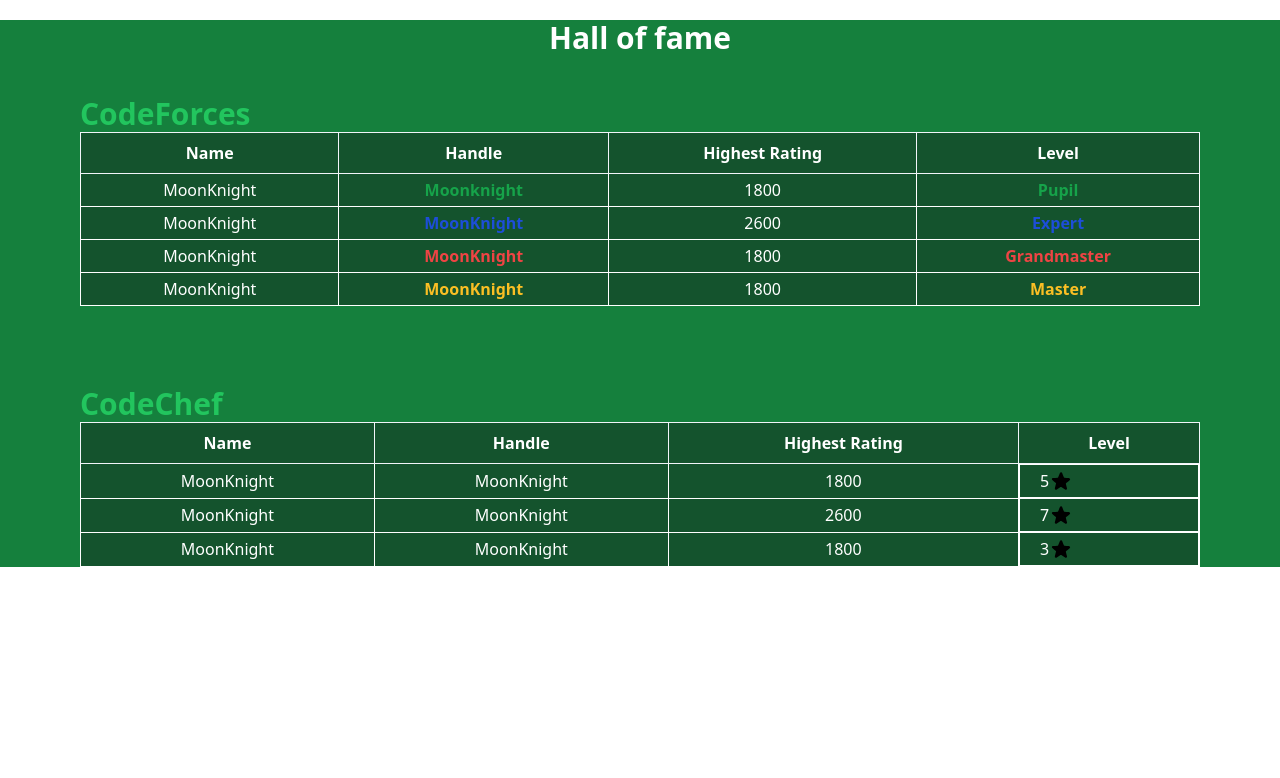
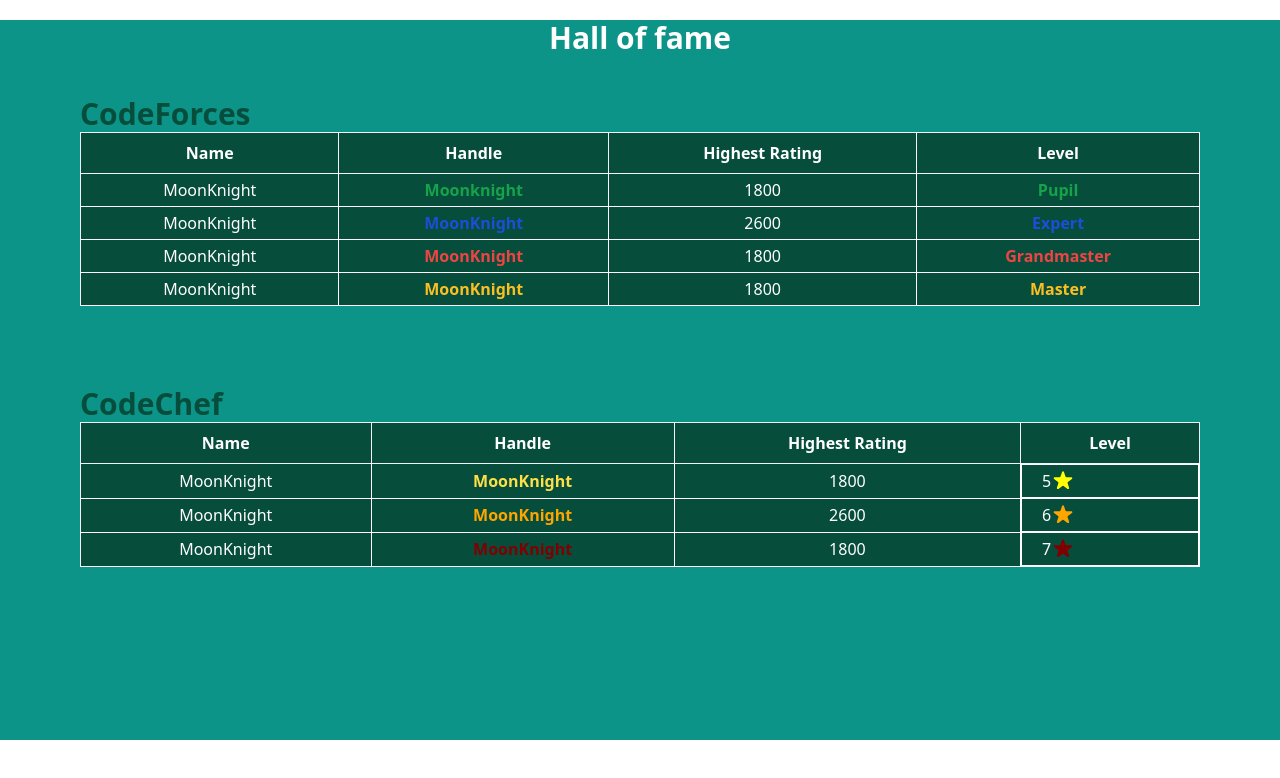
Before and after one commit to linustribevnr/turinghut-website-old, a Gatsby site: page /hall-of-fame in a window 1280 px wide. Built offline with nearby package versions, Linux system fonts and the light colour scheme; Gatsby itself is replaced by a stand-in of ours.

Commit message:
changes made in hall-of-fame page

```diff
--- a/src/assets/hall-of-fame.json
+++ b/src/assets/hall-of-fame.json
@@ -31,7 +31,6 @@
 
     ],
 
-
     "codechefRankers" :[
         {
             "name":"MoonKnight",
@@ -45,15 +44,14 @@
             "handle":"MoonKnight",
             "handleLink":"#",
             "highestRating":"2600",
-            "level":"7"
+            "level":"6"
         },
         {
             "name":"MoonKnight",
             "handle":"MoonKnight",
             "handleLink":"#",
             "highestRating":"1800",
-            "level":"3"
+            "level":"7"
         }
-
     ]
 }
--- a/src/components/hall-of-fame-table-component.js
+++ b/src/components/hall-of-fame-table-component.js
@@ -1,40 +1,88 @@
-import React from 'react'
-const colors ={
-  Pupil : "text-green-600",
-  Master : "text-amber-400",
-  Grandmaster:"text-red-500",
-  Expert : "text-blue-700",
-  Specialist : "text-[#66CDAA]",
-  CandidateMaster:"text-fuchsia-600"
+import React from "react"
 
+export default function HallOfFameTableComponent({
+  person: { name, handle, handleLink, highestRating, level },
+}) {
+  const colors = {
+    Pupil: "text-green-600",
+    Master: "text-amber-400",
+    Grandmaster: "text-red-500",
+    Expert: "text-blue-700",
+    Specialist: "text-[#66CDAA]",
+    CandidateMaster: "text-fuchsia-600",
+  }
 
-}
+  const codechefColors = {
+    2: "#008000",
+    3: "blue",
+    4: "purple",
+    5: "yellow",
+    6: "#FFA500",
+    7: "#800000",
+  }
 
-export default function HallOfFameTableComponent({ person:{name,handle,handleLink,highestRating,level}}) {
+  const codechefColors2 = {
+    2: "text-[#008000]",
+    3: "text-blue-500",
+    4: "text-purple-600",
+    5: "text-yellow-300",
+    6: "text-[#FFA500]",
+    7: "text-[#800000]",
+  }
   return (
-<tr>
-  {name? <td className='px-1 py-0 sm:px-5 sm:py-1 border border-white border-slate-100 text-center text-white'>{name}</td>:null}
+    <tr>
+      {name ? (
+        <td className="px-1 py-0 sm:px-5 sm:py-1 border border-white border-slate-100 text-center text-white">
+          {name}
+        </td>
+      ) : null}
 
+      {colors[level] ? (
+        <td
+          className={`sm:px-5 sm:py-1 border border-white border-slate-100 text-center font-semibold ${colors[level]}`}
+        >
+          <a href={handleLink}> {handle} </a>
+        </td>
+      ) : (
+        <td
+          className={`sm:px-5 sm:py-1 border border-white border-slate-100 text-center font-semibold ${codechefColors2[level]}`}
+        >
+          <a href={handleLink}>{handle}</a>
+        </td>
+      )}
 
+      {highestRating ? (
+        <td className="sm:px-5 sm:py-1 border border-white border-slate-100 text-center text-white">
+          {highestRating}
+        </td>
+      ) : null}
 
-  { colors[level] ? <td className={`sm:px-5 sm:py-1 border border-white border-slate-100 text-center font-semibold ${colors[level]}`} >
-    <a  href={handleLink}> {handle} </a>
-    </td> : <td className='sm:px-5 sm:py-1 border border-white border-slate-100 text-center text-white'><a  href={handleLink}> {handle} </a></td>}
-
-    { highestRating? <td className='sm:px-5 sm:py-1 border border-white border-slate-100 text-center text-white'>{highestRating}</td>:null}
-
-  {
-  colors[level] ? <td className={`sm:px-3 sm:py-1 md:px-5 md:py-1 border border-white border-slate-100 text-center font-semibold ${colors[level]}`}>{level}</td>:
-  <td className='sm:px-5 sm:py-1 border border-white border-slate-100 text-center text-white flex flex-row'>{level}
-
-    <svg id="Layer_1" className='w-12 -m-3 ' data-name="Layer 1" xmlns="http://www.w3.org/2000/svg" viewBox="0 0 128 128">
-      <path class="cls-2" d="M86.12835,56.35634a8.56874,8.56874,0,0,0-1.659-.25249c-3.76914-.30669-7.52019-.63126-11.2892-.82962a1.52678,1.52678,0,0,1-1.56894-1.19017c-1.49679-3.82313-3.02962-7.64634-4.56259-11.46961a2.85242,2.85242,0,0,0-2.83133-1.98368,3.024,3.024,0,0,0-2.93952,1.85754,9.30656,9.30656,0,0,0-.41474.97379Q58.672,48.791,56.48083,54.12c-.21638.52307-.41474.88375-1.082.91973-4.29207.25256-8.58408.559-12.87616.82962a3.0665,3.0665,0,0,0-2.84935,2.8673c-.10819,1.62307.86553,2.54286,1.94764,3.42648,2.9215,2.45256,5.8249,4.9232,8.74633,7.37589a1.16517,1.16517,0,0,1,.43283,1.37044c-1.082,4.11173-2.11,8.24149-3.1559,12.37124a3.02762,3.02762,0,0,0,2.20013,3.751,3.87626,3.87626,0,0,0,3.02969-.63113c3.26409-2.07392,6.60033-4.07569,9.86456-6.16757a1.5741,1.5741,0,0,1,1.98368-.018c3.3903,2.20006,6.83473,4.34607,10.27923,6.51016a3.15109,3.15109,0,0,0,4.90518-3.51658c-.91979-3.78709-1.82143-7.57425-2.81331-11.36128a1.99547,1.99547,0,0,1,.7574-2.34436c3.11993-2.47064,6.14961-5.04948,9.23343-7.59227a2.76856,2.76856,0,0,0,1.24423-2.38047A3.06548,3.06548,0,0,0,86.12835,56.35634Z"/></svg>
-
-   </td>
-   }
-
-
-</tr>
-
+      {colors[level] ? (
+        <td
+          className={`sm:px-3 sm:py-1 md:px-5 md:py-1 border border-white border-slate-100 text-center font-semibold ${colors[level]}`}
+        >
+          {level}
+        </td>
+      ) : (
+        <td className="sm:px-5 sm:py-1 border border-white border-slate-100 text-center text-white flex flex-row">
+          {level}
+          <svg
+            class="w-6 h-6"
+            fill="none"
+            stroke="currentColor"
+            viewBox="0 0 24 24"
+            xmlns="http://www.w3.org/2000/svg"
+          >
+            <path
+              stroke-linecap="round"
+              stroke-linejoin="round"
+              stroke-width="0"
+              fill={codechefColors[level]}
+              d="M11.049 2.927c.3-.921 1.603-.921 1.902 0l1.519 4.674a1 1 0 00.95.69h4.915c.969 0 1.371 1.24.588 1.81l-3.976 2.888a1 1 0 00-.363 1.118l1.518 4.674c.3.922-.755 1.688-1.538 1.118l-3.976-2.888a1 1 0 00-1.176 0l-3.976 2.888c-.783.57-1.838-.197-1.538-1.118l1.518-4.674a1 1 0 00-.363-1.118l-3.976-2.888c-.784-.57-.38-1.81.588-1.81h4.914a1 1 0 00.951-.69l1.519-4.674z"
+            ></path>
+          </svg>
+        </td>
+      )}
+    </tr>
   )
 }
--- a/src/pages/hall-of-fame.js
+++ b/src/pages/hall-of-fame.js
@@ -1,77 +1,60 @@
-import React from 'react'
-import data from '../assets/hall-of-fame.json';
-import HallOfFameTableComponent from '../components/hall-of-fame-table-component'
-const codechefData = data.codechefRankers;
-const codeforcesData = data.codeforcesRankers;
+import React from "react"
+import data from "../assets/hall-of-fame.json"
+import HallOfFameTableComponent from "../components/hall-of-fame-table-component"
+const codechefData = data.codechefRankers
+const codeforcesData = data.codeforcesRankers
 
 export default function HallOfFame() {
-
   return (
-    <div className='bg-green-700 '>
-
-      <h1 className='text-center font-bold text-3xl mt-5 text-white'>Hall of fame</h1>
+    <div className="bg-secondary h-90v">
+      <h1 className="text-center font-bold text-3xl mt-5 text-white">
+        Hall of fame
+      </h1>
 
       {/* codeforces table */}
 
-      <div className=' grid grid-cols-1 lg:grid-cols-1 lg:mx-20 mb-20  md:m-15 sm:m-10  m-0'>
-      <h2 className='font-bold text-3xl text-green-500'>CodeForces</h2>
-      <table className=" bg-green-900 table-auto border-collapse border border-slate-100 border-white">
+      <div className=" grid grid-cols-1 lg:grid-cols-1 lg:mx-20 mb-20  md:m-15 sm:m-10  m-0">
+        <h2 className="font-bold text-3xl text-primary">CodeForces</h2>
+        <table className=" bg-primary table-auto border-collapse border border-slate-100 border-white">
           <thead>
             <tr>
-            <th className='table-head'>Name</th>
-          <th className='table-head'>Handle</th>
-          <th className='table-head'>Highest Rating</th>
-          <th className='table-head'>Level</th>
+              <th className="table-head">Name</th>
+              <th className="table-head">Handle</th>
+              <th className="table-head">Highest Rating</th>
+              <th className="table-head">Level</th>
             </tr>
-
           </thead>
 
           <tbody>
-          {
-              codeforcesData.map((member,i) => ( <HallOfFameTableComponent person={member} /> )  )
-          }
+            {codeforcesData.map((member, i) => (
+              <HallOfFameTableComponent person={member} />
+            ))}
           </tbody>
-
-
         </table>
-
       </div>
-
 
       {/* codechef table */}
 
-    <div className=' grid grid-cols-1 lg:grid-cols-1 lg:m-20 md:m-15 sm:m-10 m-0'>
-
-    <h2 className='font-bold text-3xl text-green-500'>CodeChef</h2>
-      <table className=" bg-green-900 table-auto border border-collapse border-slate-100 border-white">
+      <div className=" grid grid-cols-1 lg:grid-cols-1 lg:m-20 md:m-15 sm:m-10 m-0">
+        <h2 className="font-bold text-3xl text-primary">CodeChef</h2>
+        <table className=" bg-primary table-auto border border-collapse border-slate-100 border-white">
           <thead>
             <tr>
-            <th className='table-head'>Name</th>
-          <th className='table-head'>Handle</th>
-          <th className='table-head'>Highest Rating</th>
-          <th className='table-head'>Level</th>
+              <th className="table-head">Name</th>
+              <th className="table-head">Handle</th>
+              <th className="table-head">Highest Rating</th>
+              <th className="table-head">Level</th>
             </tr>
-
           </thead>
 
           <tbody>
-
-          {
-            codechefData.map((member,i) => ( <HallOfFameTableComponent person={member} /> ) )
-          }
-
+            {codechefData.map((member, i) => (
+              <HallOfFameTableComponent person={member} />
+            ))}
           </tbody>
-
-
         </table>
-
       </div>
-<div >
-
+      <div></div>
     </div>
-
-    </div>
-
-
   )
 }
--- a/tailwind.config.js
+++ b/tailwind.config.js
@@ -1,7 +1,16 @@
 module.exports = {
-  content: [    "./src/**/*.{js,jsx,ts,tsx}",  ],
+  content: ["./src/**/*.{js,jsx,ts,tsx}"],
   theme: {
-    extend: {},
+    extend: {
+      colors: {
+        primary: "#064E3B",
+        secondary: "#0D9488",
+      },
+      height:{
+        "10v":"10vh",
+        "90v":"90vh",
+      }
+    },
   },
   plugins: [],
 }
```
Lines whose indentation alone changed are shown as unchanged.
